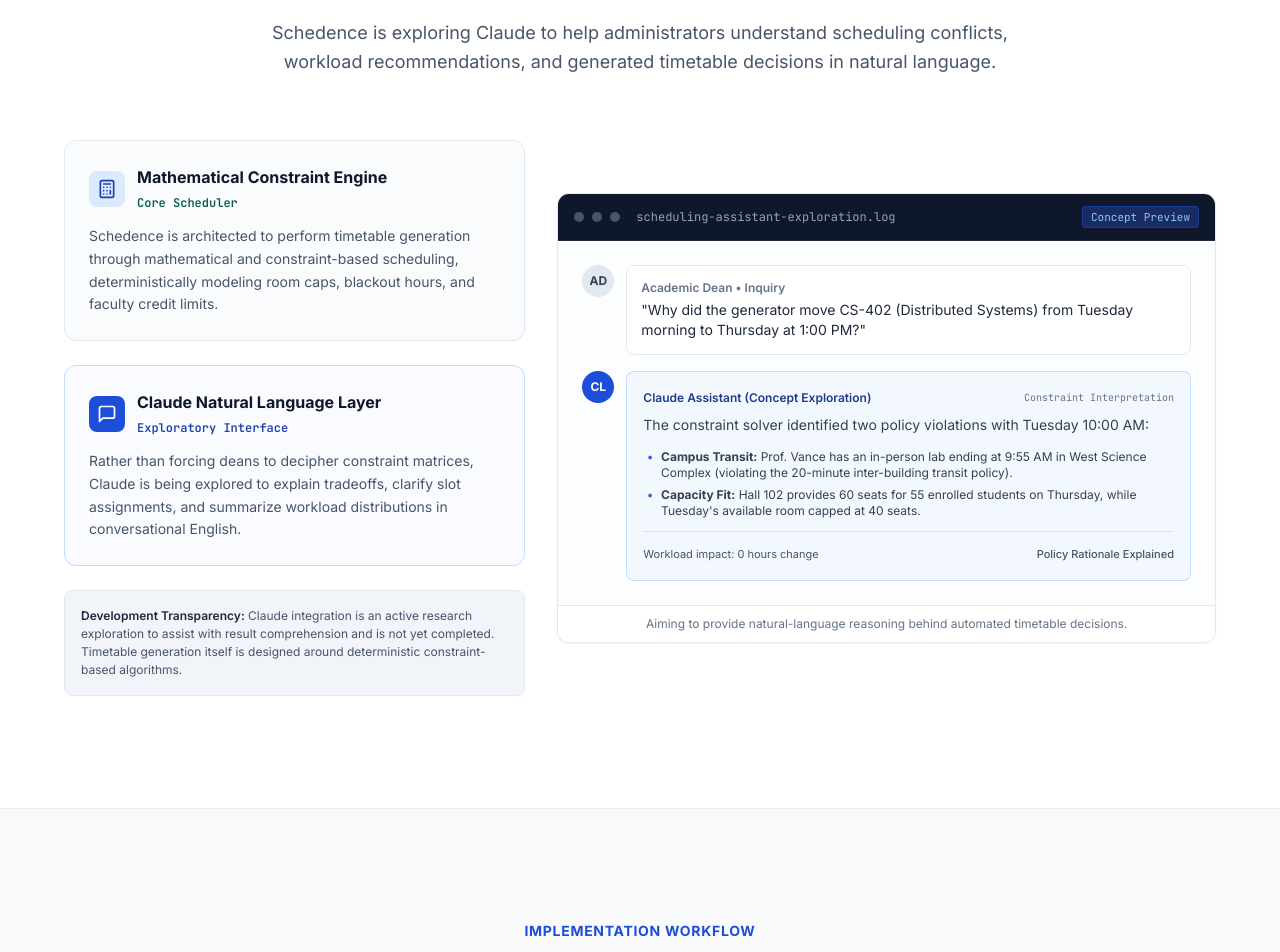
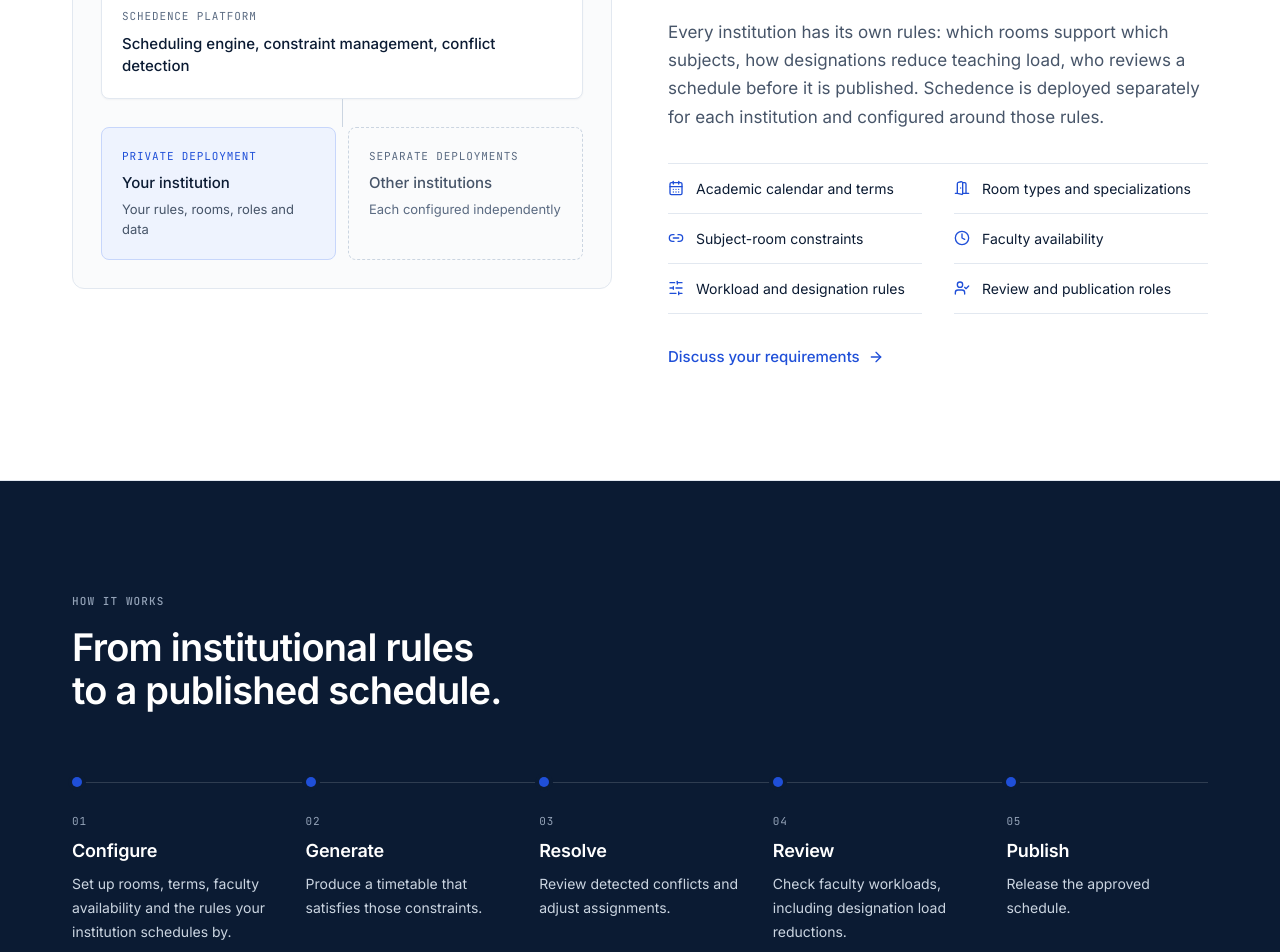
Before and after one commit to echo10000/schedence-site, a Next.js app: page / in a window 1280 px wide. Shown: the part 2680-3632 px from the top of the page. Built offline with nearby package versions, Linux system fonts and the light colour scheme.

Commit message:
feat(deployment-workflow): implement Institutional Deployment and dark timeline Workflow (Phase 4)

```diff
--- a/src/app/page.tsx
+++ b/src/app/page.tsx
@@ -3,8 +3,9 @@
 import { Hero } from "@/components/Hero";
 import { ProblemSection } from "@/components/ProblemSection";
 import { Pillars } from "@/components/sections/pillars";
+import { Deployment } from "@/components/sections/deployment";
+import { Workflow } from "@/components/sections/workflow";
 import { ClaudeAssistanceSection } from "@/components/ClaudeAssistanceSection";
-import { HowItWorksSection } from "@/components/HowItWorksSection";
 import { AboutSection } from "@/components/AboutSection";
 import { EarlyAccessSection } from "@/components/EarlyAccessSection";
 import { Footer } from "@/components/Footer";
@@ -25,11 +26,14 @@
         {/* 4. Product / Pillars */}
         <Pillars />
 
-        {/* 5. AI / Claude Section */}
+        {/* 5. Institutional Deployment */}
+        <Deployment />
+
+        {/* 6. Product Workflow */}
+        <Workflow />
+
+        {/* 7. AI / Claude Section */}
         <ClaudeAssistanceSection />
-
-        {/* 6. How It Works */}
-        <HowItWorksSection />
 
         {/* 7. About */}
         <AboutSection />
--- /dev/null
+++ b/src/components/sections/deployment.tsx
@@ -0,0 +1,106 @@
+import React from 'react'
+import Link from 'next/link'
+import {
+  ArrowRight,
+  CalendarDays,
+  Clock,
+  DoorOpen,
+  Link2,
+  SlidersHorizontal,
+  UserCheck,
+} from 'lucide-react'
+import { Container } from '@/components/ui/container'
+import { Eyebrow } from '@/components/ui/eyebrow'
+
+const CONFIG = [
+  { icon: CalendarDays, label: 'Academic calendar and terms' },
+  { icon: DoorOpen, label: 'Room types and specializations' },
+  { icon: Link2, label: 'Subject-room constraints' },
+  { icon: Clock, label: 'Faculty availability' },
+  { icon: SlidersHorizontal, label: 'Workload and designation rules' },
+  { icon: UserCheck, label: 'Review and publication roles' },
+]
+
+export const Deployment: React.FC = () => {
+  return (
+    <section id="deployment" className="border-y border-line bg-surface py-20 lg:py-28">
+      <Container>
+        <div className="grid items-center gap-12 lg:grid-cols-12 lg:gap-14">
+          {/* Diagram: left on desktop, below text on mobile */}
+          <div className="order-2 lg:order-1 lg:col-span-6" aria-hidden="true">
+            <div className="rounded-xl border border-line bg-page p-5 sm:p-7">
+              <div className="rounded-lg border border-line bg-surface p-5 shadow-card">
+                <p className="font-mono text-[11px] uppercase tracking-[0.08em] text-muted">
+                  Schedence platform
+                </p>
+                <p className="mt-2 text-[15px] font-medium text-ink">
+                  Scheduling engine, constraint management, conflict detection
+                </p>
+              </div>
+
+              <div className="mx-auto h-7 w-px bg-line-strong" />
+
+              <div className="grid gap-3 sm:grid-cols-2">
+                <div className="rounded-lg border border-brand-line bg-brand-subtle p-5">
+                  <p className="font-mono text-[11px] uppercase tracking-[0.08em] text-brand">
+                    Private deployment
+                  </p>
+                  <p className="mt-2 text-[15px] font-medium text-ink">Your institution</p>
+                  <p className="mt-1 text-[13px] leading-5 text-body">
+                    Your rules, rooms, roles and data
+                  </p>
+                </div>
+                <div className="rounded-lg border border-dashed border-line-strong p-5">
+                  <p className="font-mono text-[11px] uppercase tracking-[0.08em] text-muted">
+                    Separate deployments
+                  </p>
+                  <p className="mt-2 text-[15px] font-medium text-body">Other institutions</p>
+                  <p className="mt-1 text-[13px] leading-5 text-muted">
+                    Each configured independently
+                  </p>
+                </div>
+              </div>
+            </div>
+          </div>
+
+          {/* Editorial Content */}
+          <div className="order-1 lg:order-2 lg:col-span-6">
+            <Eyebrow>Institutional deployment</Eyebrow>
+            <h2 className="mt-4 text-balance text-[28px] font-semibold leading-[1.15] tracking-[-0.02em] text-ink sm:text-[32px] lg:text-[38px]">
+              Configured to how your institution schedules.
+            </h2>
+            <p className="mt-5 max-w-[34rem] text-[17px] leading-[1.65] text-body">
+              Every institution has its own rules: which rooms support which
+              subjects, how designations reduce teaching load, who reviews a
+              schedule before it is published. Schedence is deployed separately
+              for each institution and configured around those rules.
+            </p>
+
+            <ul className="mt-8 grid border-t border-line sm:grid-cols-2 sm:gap-x-8">
+              {CONFIG.map((c) => (
+                <li
+                  key={c.label}
+                  className="flex items-center gap-3 border-b border-line py-3.5 text-[14px] text-ink"
+                >
+                  <c.icon className="h-4 w-4 shrink-0 text-brand" aria-hidden="true" />
+                  {c.label}
+                </li>
+              ))}
+            </ul>
+
+            <Link
+              href="#contact"
+              className="group mt-8 inline-flex items-center gap-2 text-[15px] font-medium text-brand hover:text-brand-hover"
+            >
+              Discuss your requirements
+              <ArrowRight
+                className="h-4 w-4 transition-transform group-hover:translate-x-0.5"
+                aria-hidden="true"
+              />
+            </Link>
+          </div>
+        </div>
+      </Container>
+    </section>
+  )
+}
--- /dev/null
+++ b/src/components/sections/workflow.tsx
@@ -0,0 +1,56 @@
+import React from 'react'
+import { Container } from '@/components/ui/container'
+
+const STEPS = [
+  {
+    title: 'Configure',
+    body: 'Set up rooms, terms, faculty availability and the rules your institution schedules by.',
+  },
+  {
+    title: 'Generate',
+    body: 'Produce a timetable that satisfies those constraints.',
+  },
+  {
+    title: 'Resolve',
+    body: 'Review detected conflicts and adjust assignments.',
+  },
+  {
+    title: 'Review',
+    body: 'Check faculty workloads, including designation load reductions.',
+  },
+  {
+    title: 'Publish',
+    body: 'Release the approved schedule.',
+  },
+]
+
+export const Workflow: React.FC = () => {
+  return (
+    <section id="workflow" className="bg-ink py-20 text-white lg:py-28">
+      <Container>
+        <p className="font-mono text-[11px] font-medium uppercase tracking-[0.1em] text-slate-400">
+          How it works
+        </p>
+        <h2 className="mt-4 max-w-[22ch] text-balance text-[28px] font-semibold leading-[1.15] tracking-[-0.02em] sm:text-[32px] lg:text-[38px]">
+          From institutional rules to a published schedule.
+        </h2>
+
+        <ol className="relative mt-14 grid gap-10 border-l border-white/15 pl-8 lg:mt-16 lg:grid-cols-5 lg:gap-8 lg:border-l-0 lg:pl-0 lg:before:absolute lg:before:inset-x-0 lg:before:top-[5px] lg:before:h-px lg:before:bg-white/15">
+          {STEPS.map((s, i) => (
+            <li key={s.title} className="relative lg:pt-9">
+              <span
+                aria-hidden="true"
+                className="absolute -left-[37px] top-1.5 h-2.5 w-2.5 rounded-full bg-brand ring-4 ring-ink lg:left-0 lg:top-0"
+              />
+              <p className="font-mono text-[11px] tracking-[0.08em] text-slate-400">
+                {String(i + 1).padStart(2, '0')}
+              </p>
+              <h3 className="mt-2 text-[18px] font-semibold tracking-[-0.01em]">{s.title}</h3>
+              <p className="mt-2 max-w-[28ch] text-[14px] leading-6 text-slate-300">{s.body}</p>
+            </li>
+          ))}
+        </ol>
+      </Container>
+    </section>
+  )
+}
```
